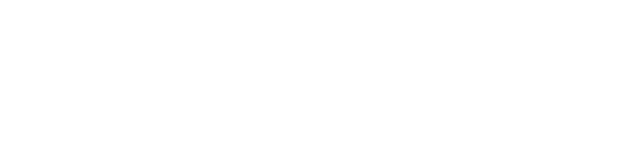
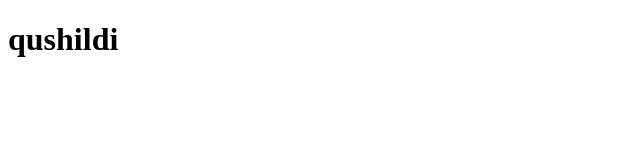
Before and after one commit to arslon1234/learn-git, a plain HTML site: page index.html in a window 1280 px wide. Shown: the whole page, without its empty margins (0-640 px from the left). Drawn offline with Linux system fonts and the light colour scheme.

Commit message:
second commit

```diff
--- a/index.html
+++ b/index.html
@@ -7,6 +7,6 @@
     <title>Document</title>
 </head>
 <body>
-
+    <h1>qushildi</h1>
 </body>
 </html>
```
